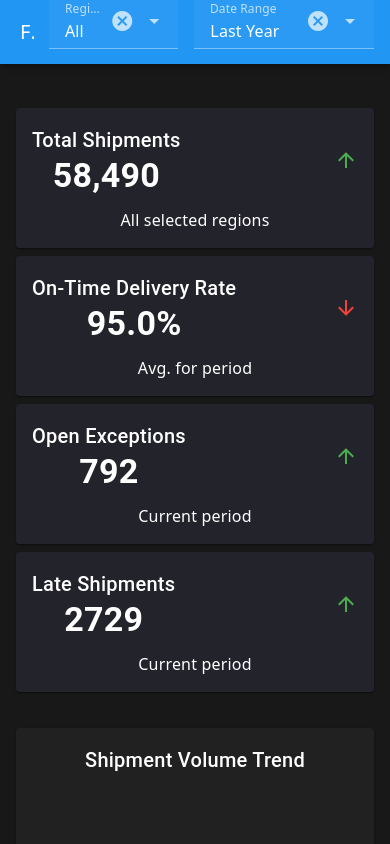
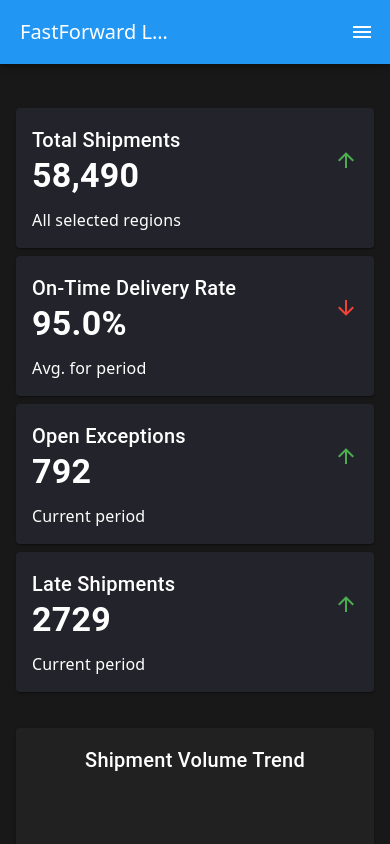
Before and after one commit to sonneme1/my-dashboard, a Vue app: page / in a window 390 px wide. Shown: the top 844 px of the page. Built offline with nearby package versions, Linux system fonts and the light colour scheme.

Commit message:
feat: implement responsive filters in HomeView

```diff
--- a/src/style.css
+++ b/src/style.css
@@ -1,3 +1,7 @@
+/* Left align text in summary cards */
+.left-align-card .card-text-left {
+  text-align: left !important;
+}
 :root {
   --text: #6b6375;
   --text-h: #08060d;
--- a/src/views/HomeView.vue
+++ b/src/views/HomeView.vue
@@ -3,7 +3,8 @@
     <v-app-bar color="primary" dark>
       <v-toolbar-title>FastForward Logistics</v-toolbar-title>
       <v-spacer />
-      <!-- Filters: Date Range, Region, Month -->
+      <!-- Desktop Filters -->
+      <div class="d-none d-md-flex align-center">
         <v-select
           v-model="selectedRegion"
           :items="regionOptions"
@@ -22,15 +23,41 @@
           class="mr-4"
           clearable
         />
+      </div>
+      <!-- Mobile Filters Button -->
+      <v-app-bar-nav-icon class="d-md-none" @click="drawer = true" />
     </v-app-bar>
+    <!-- Mobile Drawer -->
+    <v-navigation-drawer v-model="drawer" temporary location="right" class="d-md-none">
+      <v-list>
+        <v-list-item>
+          <v-select
+            v-model="selectedRegion"
+            :items="regionOptions"
+            label="Region"
+            clearable
+          />
+        </v-list-item>
+        <v-list-item>
+          <v-select
+            v-model="selectedDateRange"
+            :items="dateRangeOptions"
+            item-title="label"
+            item-value="value"
+            label="Date Range"
+            clearable
+          />
+        </v-list-item>
+      </v-list>
+    </v-navigation-drawer>
     <v-main>
       <v-container fluid>
         <!-- Summary Cards -->
         <v-row class="mt-6" dense>
           <v-col cols="12" sm="6" md="3" v-for="card in summaryCards" :key="card.title">
-            <v-card class="pa-4 summary-card summary-card-dark" dark>
+            <v-card class="pa-4 summary-card summary-card-dark left-align-card" dark>
               <div class="d-flex align-center justify-space-between">
-                <div>
+                <div class="card-text-left">
                   <div class="text-h6">{{ card.title }}</div>
                   <div class="text-h4 font-weight-bold">{{ card.value }}</div>
                 </div>
@@ -38,7 +65,7 @@
                   {{ card.trend > 0 ? 'mdi-arrow-up' : card.trend < 0 ? 'mdi-arrow-down' : 'mdi-minus' }}
                 </v-icon>
               </div>
-              <div class="caption mt-2">{{ card.subtitle }}</div>
+              <div class="caption mt-2 card-text-left">{{ card.subtitle }}</div>
             </v-card>
           </v-col>
         </v-row>
@@ -100,6 +127,7 @@ export default defineComponent({
           }
         }
     const today = new Date('2025-12-31');
+    const drawer = ref(false);
     const selectedRegion = ref('All');
     const selectedDateRange = ref('1y');
     const dateRangeOptions = [
@@ -303,6 +331,7 @@ export default defineComponent({
     });
 
     return {
+      drawer,
       selectedRegion,
       regionOptions,
       selectedDateRange,
```
Lines whose indentation alone changed are shown as unchanged.
